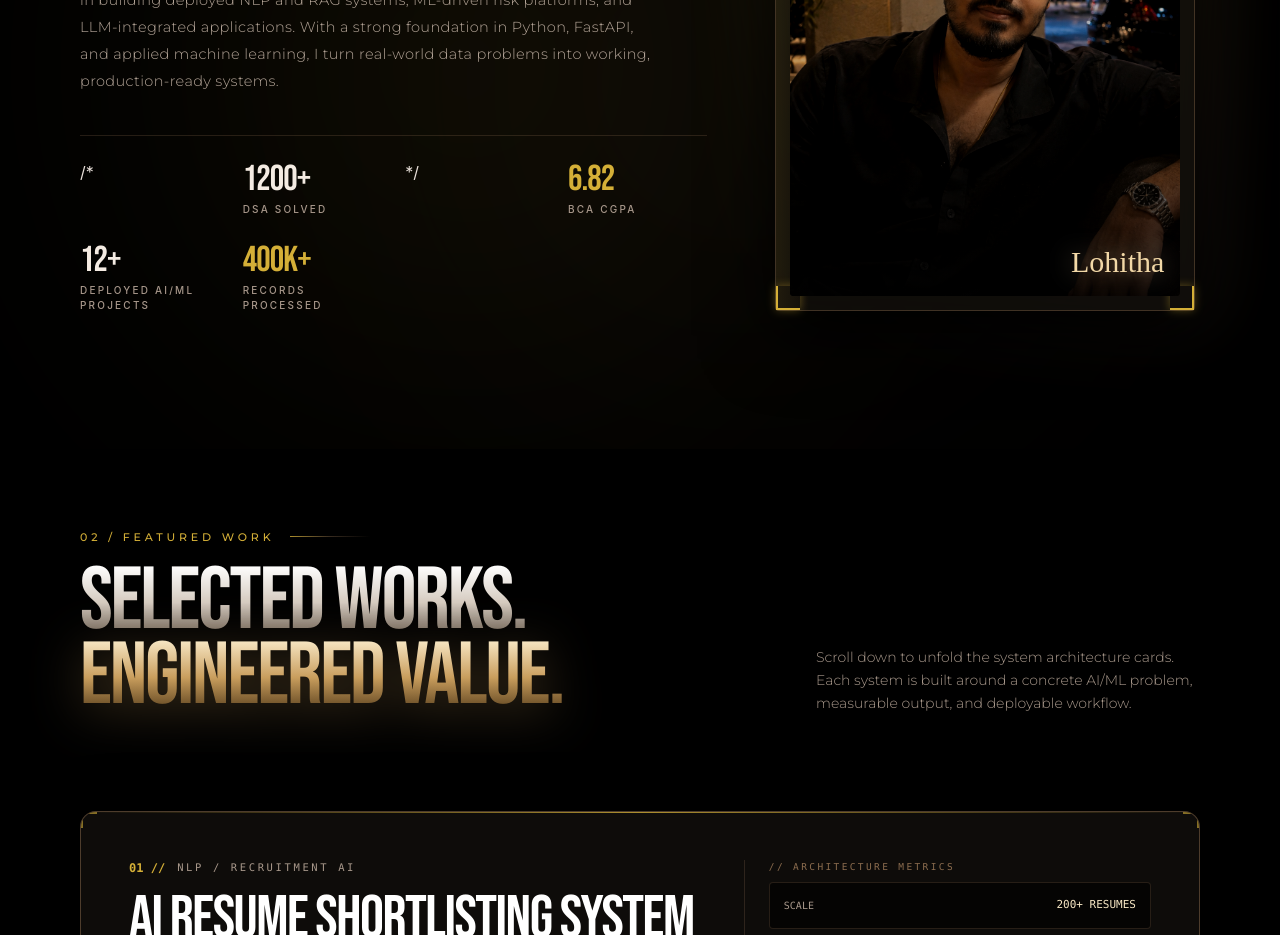
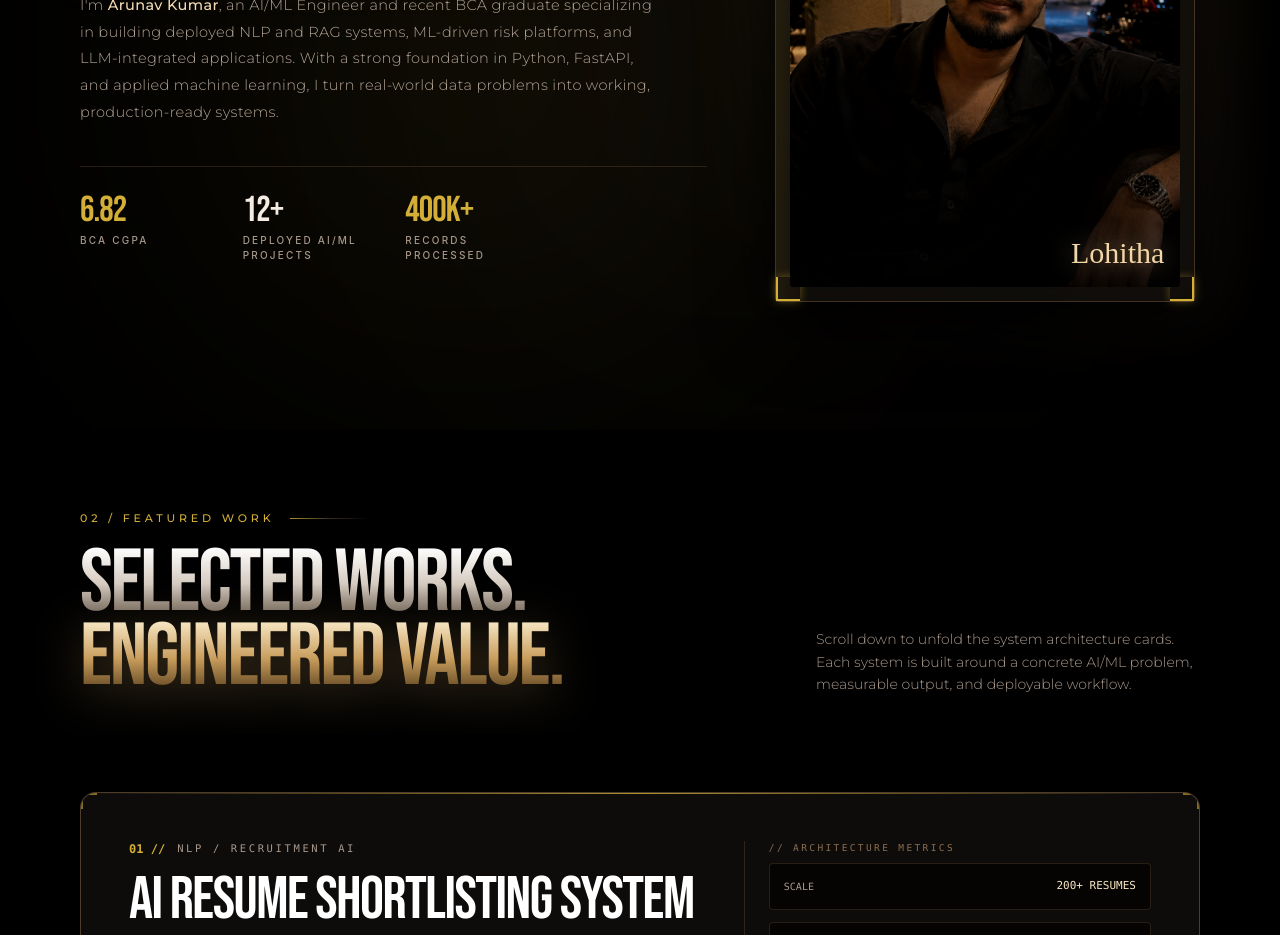
Before and after one commit to TiKkU12345/Port-Folio, a React (Vite) app: page / in a window 1280 px wide. Shown: the part 1200-2135 px from the top of the page. Built offline with nearby package versions, Linux system fonts and the light colour scheme; a web font is replaced by a local one.

Commit message:
Update AboutSection.tsx

```diff
--- a/src/components/AboutSection.tsx
+++ b/src/components/AboutSection.tsx
@@ -142,18 +142,6 @@ export const AboutSection: React.FC = () => {
               variants={fadeUpVariants}
               className="grid grid-cols-2 sm:grid-cols-4 gap-6 pt-6 pb-2 border-t border-[#8C6D4F]/25"
             >
-              /* {/* Stat 1 */}
-              <div className="flex flex-col">
-                <span
-                  className="text-3xl sm:text-4xl font-light text-[#F4EBE2] tracking-tight"
-                  style={{ fontFamily: "'Bebas Neue', sans-serif" }}
-                >
-                  1200+
-                </span>
-                <span className="text-[10px] font-medium tracking-[0.22em] uppercase text-[#A8988B] mt-0.5">
-                  DSA Solved
-                </span>
-              </div> */
 
               {/* Stat 1 */}
               <div className="flex flex-col">
```
